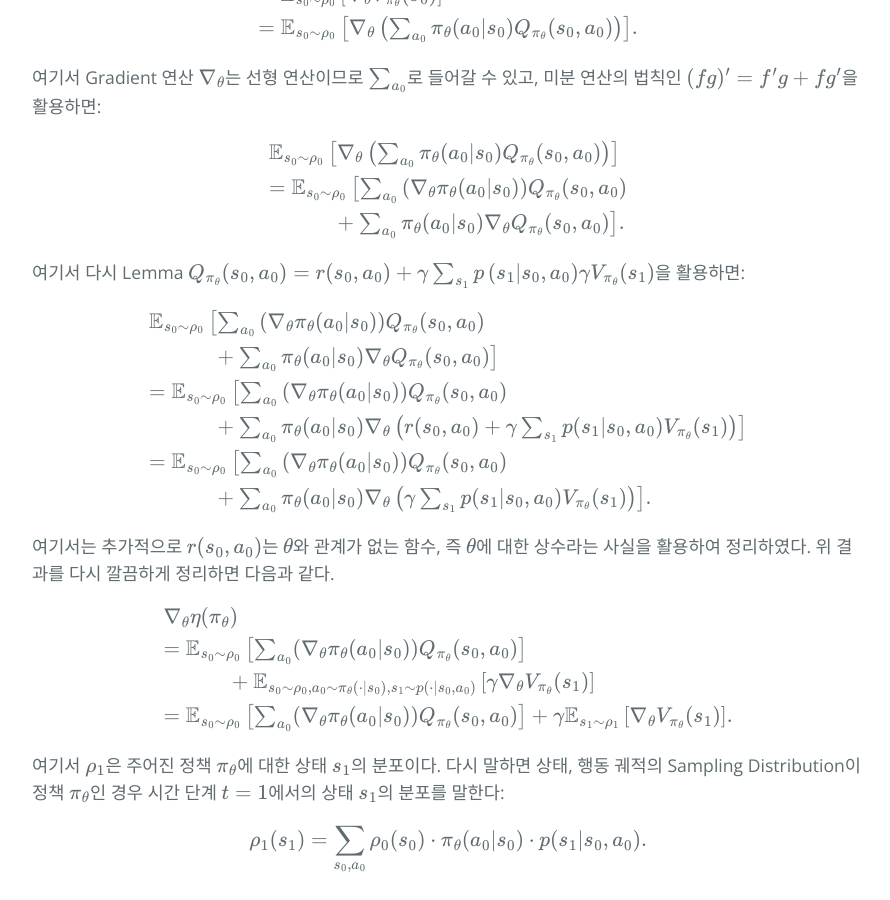
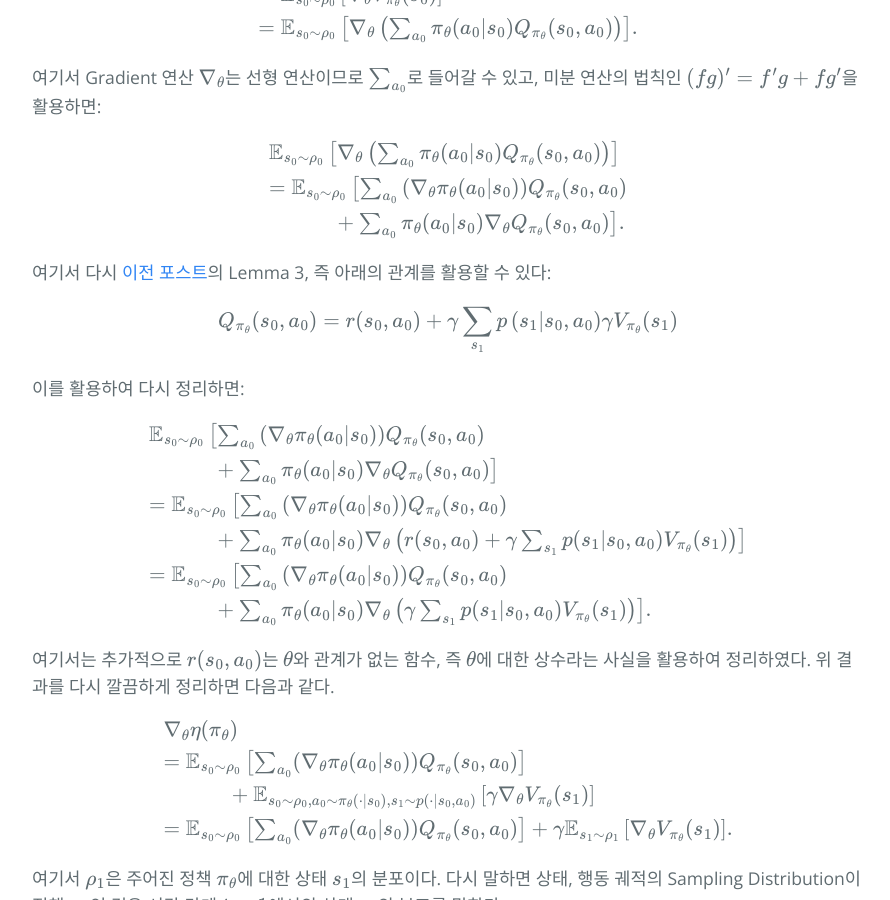
Before and after one commit to hcnoh/hcnoh.github.io, a Jekyll site: the page built from _posts/2022-07-02-reinforcement-learning-02.md, in a window 1280 px wide and 900 px high, scrolled down 2539 px. Shown: the whole window, without its empty margins (192-1082 px from the left). Built offline with Jekyll 4.4.1, drawn with Linux system fonts in a browser that asks for light colours; comment, search, counter and statistics services are not loaded; some of the changed text lies outside the part shown.

Commit message:
rl02 수정

```diff
--- a/_posts/2022-07-02-reinforcement-learning-02.md
+++ b/_posts/2022-07-02-reinforcement-learning-02.md
@@ -114,7 +114,11 @@ $$
 \end{array}
 $$
 
-여기서 다시 Lemma $$Q_{\pi_\theta}(s_0, a_0) = r(s_0, a_0) + \gamma \sum_{s_{1}}p\left( s_1 \vert s_0, a_0  \right)\gamma V_{\pi_\theta}(s_1)$$을 활용하면:
+여기서 다시 [이전 포스트](https://hcnoh.github.io/2022-07-01-reinforcement-learning-01)의 Lemma 3, 즉 아래의 관계를 활용할 수 있다:
+
+$$Q_{\pi_\theta}(s_0, a_0) = r(s_0, a_0) + \gamma \sum_{s_{1}}p\left( s_1 \vert s_0, a_0  \right)\gamma V_{\pi_\theta}(s_1)$$
+
+이를 활용하여 다시 정리하면:
 
 $$
 \begin{array}{l}
@@ -307,3 +311,4 @@ $$
     - Notation 수정
 - 2023.02.24
     - Theorem 표시
+    - Policy Gradient Theorem 증명 내용 수정
```
